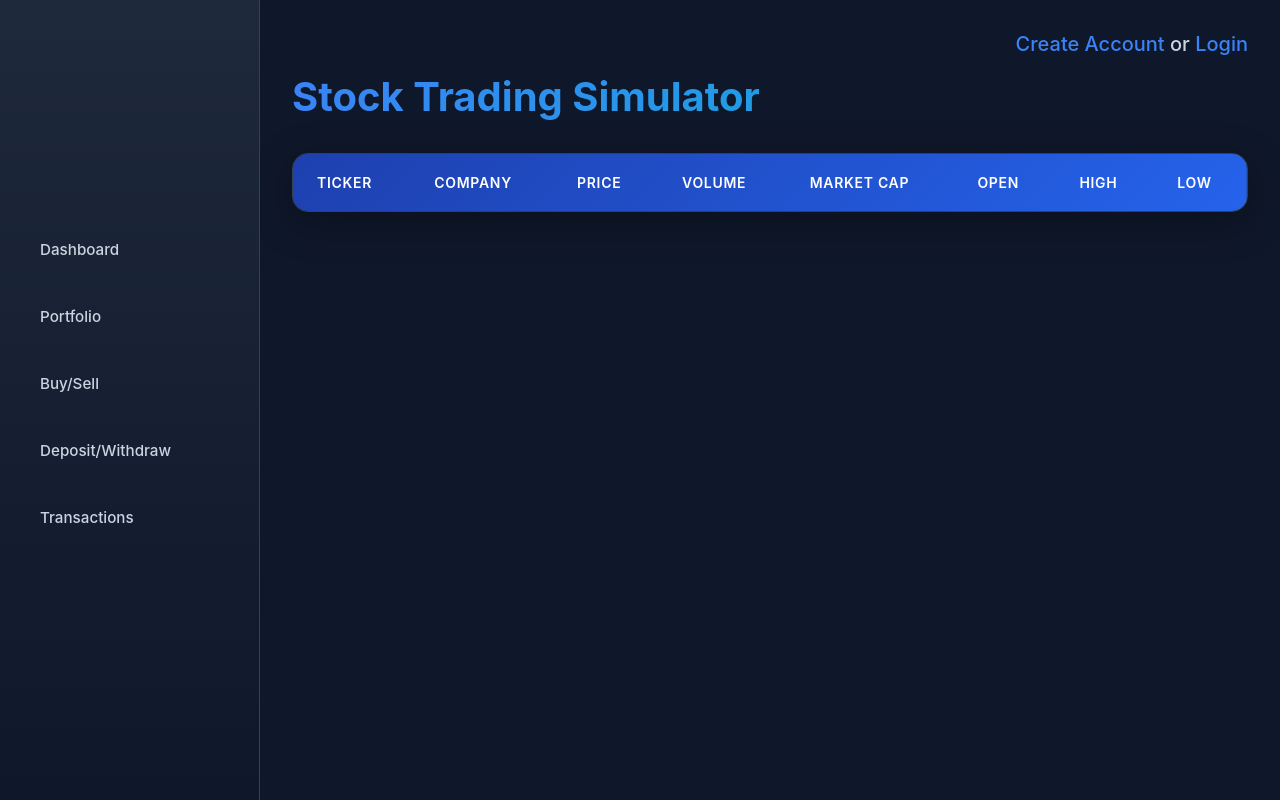
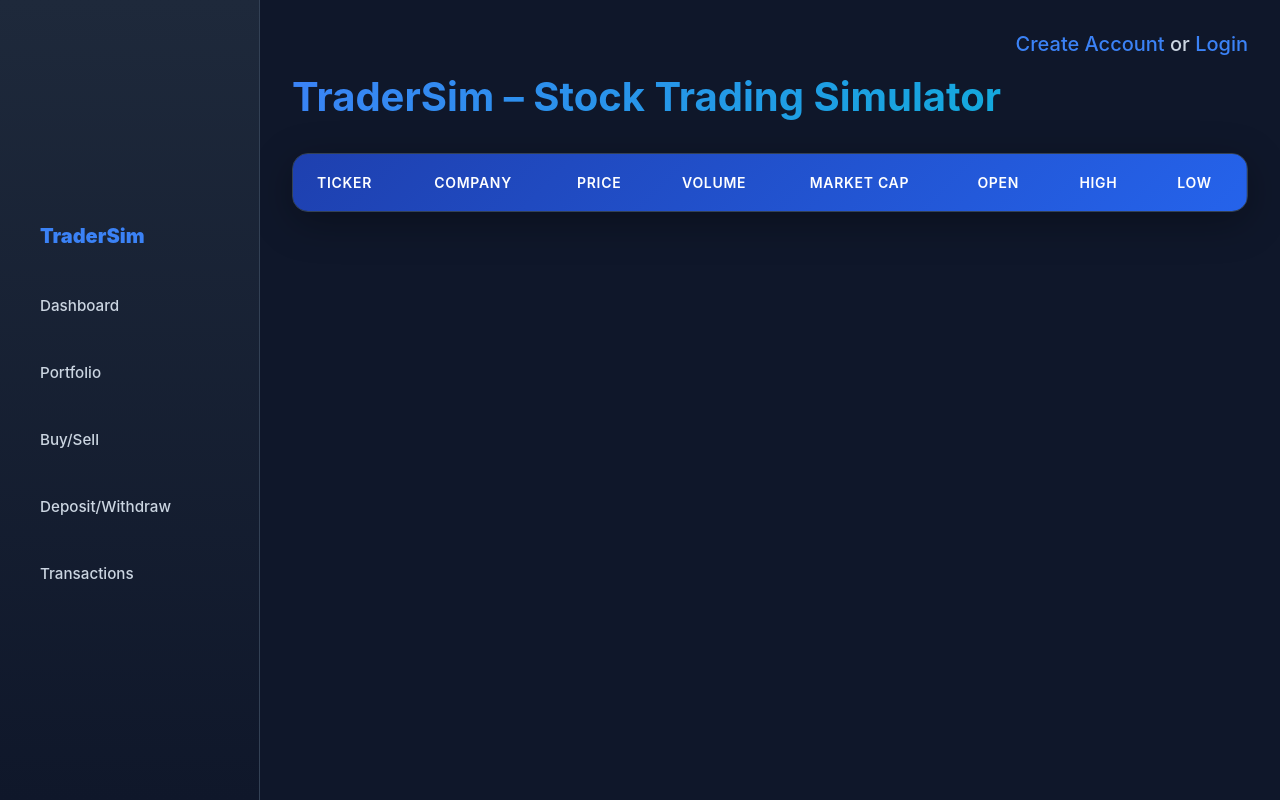
Before and after one commit to SoftWyreDev/IFT-401-Capstone, a website: page index.html in a window 1280 px wide. Drawn offline with nearby package versions, Linux system fonts and the light colour scheme; no server answers.

Commit message:
Updated branding, trading open message, and cursor pointer on dashboard

```diff
--- a/index.html
+++ b/index.html
@@ -16,6 +16,7 @@
     </div>
     <nav id="sidebar">
         <ul>
+            <li class="trader-sim">TraderSim</li>
             <li><a href="index.html">Dashboard</a></li>
             <li><a href="portfolio.html">Portfolio</a></li>
             <li><a href="trade.html">Buy/Sell</a></li>
@@ -25,7 +26,7 @@
         </ul>
     </nav>
     <main>
-        <h1>Stock Trading Simulator</h1>
+        <h1>TraderSim – Stock Trading Simulator</h1>
         <div id="user-info" class="top-right"></div>
         <button id="logout" class="log-out">Log out</button>
         <h2 id="greeting"></h2>
--- a/styles.css
+++ b/styles.css
@@ -99,6 +99,19 @@ nav a:hover::before {
 
 nav li a b {
   color: var(--primary-light);
+}
+
+.trader-sim {
+  display: block;
+  padding: 1rem 1.5rem;
+  text-decoration: none;
+  color: var(--primary-light);
+  border-radius: 12px;
+  font-weight: 900;
+  font-size: 1.25rem;
+  transition: all 0.3s ease;
+  position: relative;
+  overflow: hidden;
 }
 
 /* Hamburger Menu Button */
@@ -424,7 +437,6 @@ button[type="submit"]:active {
 #stocks-table tbody tr:hover {
   background: var(--bg-hover);
   transform: scale(1.01);
-  cursor: pointer;
   box-shadow: 0 4px 12px rgba(0, 0, 0, 0.2);
 }
 
@@ -535,7 +547,7 @@ input:checked + .slider:before {
 
 @media (min-height: 800px) {
   nav ul {
-    padding: 13rem 0;
+    padding: 12rem 0;
   }
 }
 
@@ -553,7 +565,7 @@ input:checked + .slider:before {
   .nav-toggle-wrapper {
   display: flex;
   position: fixed;
-}
+  }
 
   /* Sidebar*/
   nav {
@@ -707,7 +719,7 @@ input:checked + .slider:before {
     display: grid;
     grid-template-columns: repeat(auto-fit, minmax(160px, 1fr));
     gap: 0.75rem;
-}
+  }
 
   #stocks-table tr {
     background: var(--bg-card);
```
Also changed, not shown: admin.html (+2 -1 lines), login.html (+2 -1 lines), portfolio.html (+1 -0 lines), signup.html (+2 -1 lines), trade.html (+2 -1 lines), transactions.html (+1 -0 lines), transfer.html (+1 -0 lines).
